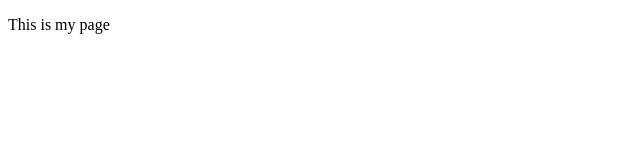
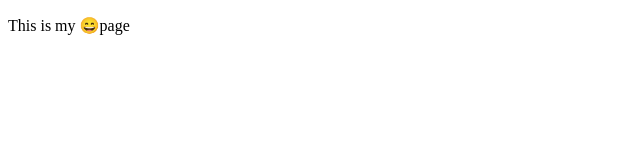
Before and after one commit to G484012024/medialabo, a plain HTML site: page index.html in a window 1280 px wide. Shown: the full height of the page, 0-640 px from the left. Drawn offline with Linux system fonts and the light colour scheme.

Commit message:
index.html を新規作成

```diff
--- a/index.html
+++ b/index.html
@@ -5,6 +5,6 @@
     <title>My test page</title>
   </head>
   <body>
-    <p>This is my page</p>
+    <p>This is my 😄page</p>
   </body>
 </html>
```
